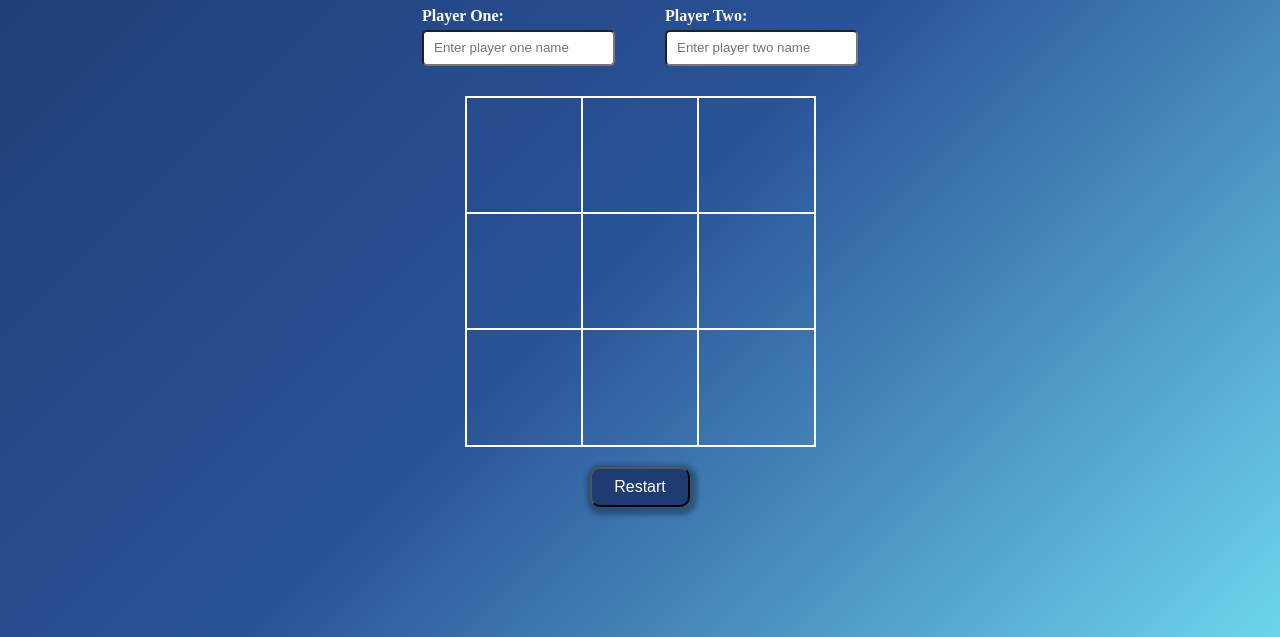
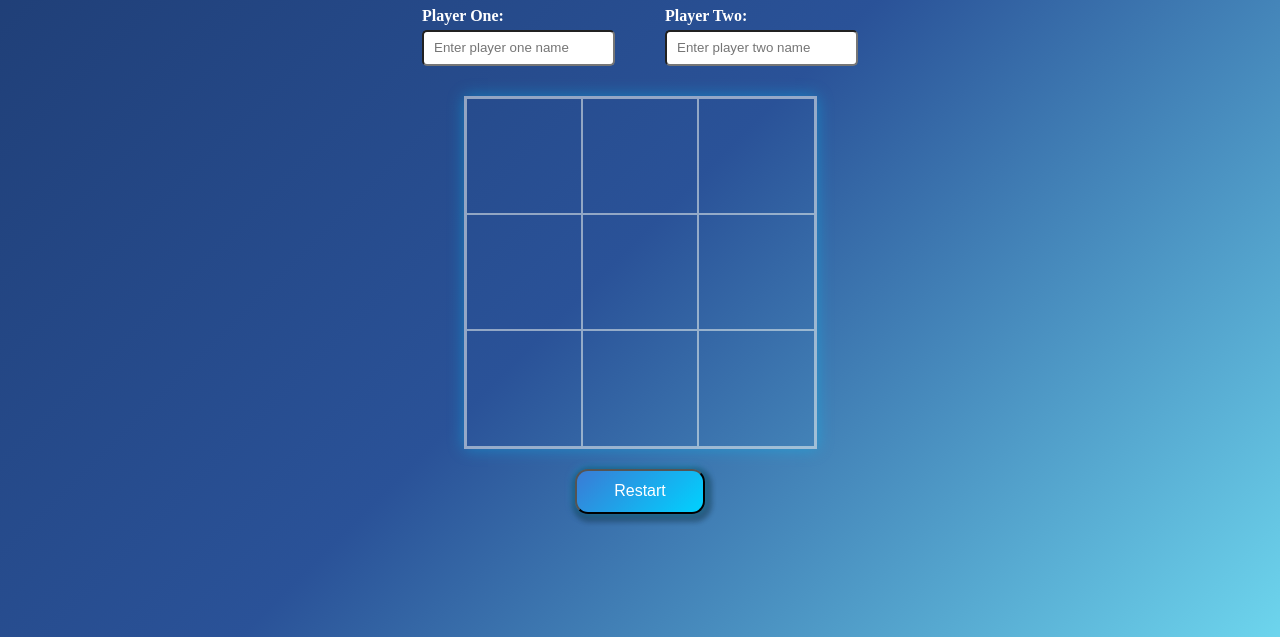
Before and after one commit to basliel2025/Tic-Tac-Toe, a plain HTML site: page index.html in a window 1280 px wide. Shown: the part 163-800 px from the top of the page. Drawn offline with Linux system fonts and the light colour scheme.

Commit message:
Modified the girid layout and cell hover effect

```diff
--- a/game.css
+++ b/game.css
@@ -51,15 +51,19 @@ input{
     grid-template-rows: repeat(3,1fr);
     width: 349px;
     height: 349px;
-    border: 1px solid white;
+    border: 2px solid rgba(255,253,250, 0.5);
+    box-shadow: 0 0 15px rgba(0, 200, 255, 0.4);
     margin: 20px;
 }
 .cell{
-    border: 1px solid white;
+    border: 1px solid rgba(252, 253, 245, 0.5);
     display: flex;
     justify-content: center;
     align-items: center;
     font-size: 40px;
+}
+.cell:hover{
+    background-color: rgba(255, 255, 255, 0.2);
 }
 .control{
     display: flex;
@@ -70,16 +74,17 @@ input{
     display: flex;
     justify-content: center;
     align-items: center;
-    height: 40px;
-    width: 100px;
-    background-color:  rgb(30, 60, 114);
-    border-radius: 10px;
+    height: 45px;
+    width: 130px;
+    background: linear-gradient(135deg, rgb(58, 123, 213), rgb(0, 210, 255));
+    border-radius: 13px;
     font-size: 16px;
     color: white;
-    box-shadow: 2px 3px 5px 5px rgba(0,0,0,0.3);
+    box-shadow: 2px 3px 5px 5px rgba(0,0,0,0.3), 0 0 10px rgba(0, 210, 255, 0.6);
 }
 #restart:hover{
     transform: scale(1.05);
+    box-shadow: 0 6px 14px rgba(0, 0, 0, 0.4), 0 0 14px rgba(0, 240, 255, 0.9);
     cursor: pointer;
 }
 .hide{
```
